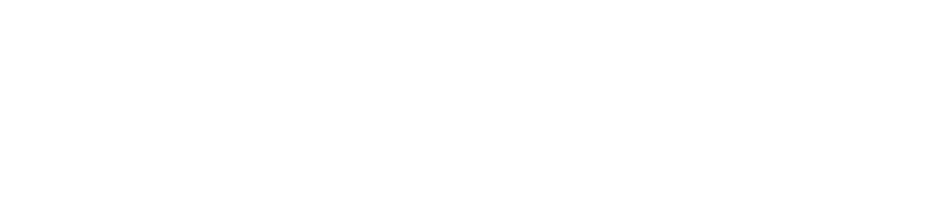
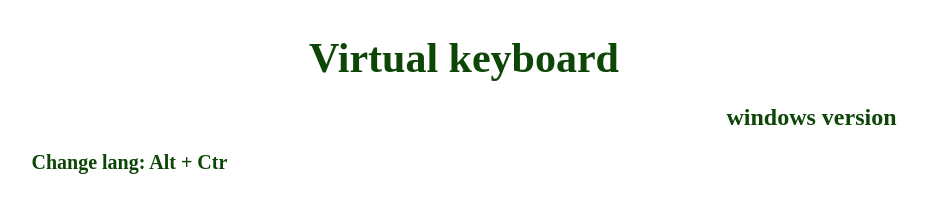
Before and after one commit to Nickbis/virtual-keyboard, a website: page index.html in a window 1280 px wide. Shown: the whole page, without its empty margins (176-1103 px from the left). Drawn offline with Linux system fonts and the light colour scheme.

Commit message:
feat: create header

```diff
--- /dev/null
+++ b/assets/css/styles.css
@@ -0,0 +1,28 @@
+html {
+  box-sizing: border-box;
+  scroll-behavior: smooth;
+}
+
+.header {
+  padding: 5px 20px 0;
+  width: 865px;
+  margin: 0 auto;
+  display: block;
+  flex-direction:  column;
+  color: #0d4606;
+}
+
+.title {
+  text-align: center;
+  font-size: 42px;
+  line-height: 35px;
+}
+
+.subtitle {
+  text-align: right;
+}
+
+.subtitle-second {
+  font-size: 20px;
+  padding-bottom: 5px;
+}
--- a/assets/index.js
+++ b/assets/index.js
@@ -0,0 +1,3 @@
+import createHeader from "./js/header.js";
+
+createHeader();
--- /dev/null
+++ b/assets/js/creater.js
@@ -0,0 +1,9 @@
+class Creater {
+  constructor(parent, tag, name) {
+    this.element = document.createElement(tag);
+    this.element.className = name;
+    parent.append(this.element);
+  }
+}
+
+export default Creater;
--- /dev/null
+++ b/assets/js/header.js
@@ -0,0 +1,17 @@
+import Creater from "./creater.js";
+
+class Header extends Creater {
+  constructor(parent) {
+    super(parent, 'div', 'header');
+    this.title = new Creater(this.element, 'h1', 'title');
+    this.title.element.textContent = 'Virtual keyboard';
+    this.subtitle = new Creater(this.element, 'h2', 'subtitle');
+    this.subtitle.element.textContent = 'windows version';
+    this.subtitle_second = new Creater(this.element, 'h3', 'subtitle-second');
+    this.subtitle_second.element.textContent = 'Change lang: Alt + Ctr';
+    }
+}
+
+const createHeader = () => new Header(document.body);
+
+export default createHeader;
--- a/index.html
+++ b/index.html
@@ -5,8 +5,9 @@
   <meta http-equiv="X-UA-Compatible" content="IE=edge">
   <meta name="viewport" content="width=device-width, initial-scale=1.0">
   <title>Virtual keyboard</title>
+  <link rel="stylesheet" href="./assets/css/styles.css">
 </head>
 <body>
-    <script src="./assets/index.js"></script>
+    <script src="./assets/index.js" type="module"></script>
 </body>
 </html>
--- a/package.json
+++ b/package.json
@@ -19,6 +19,5 @@
   "devDependencies": {
     "eslint": "^8.39.0",
     "eslint-config-airbnb-base": "^15.0.0",
-    "eslint-plugin-react": "^7.32.2"
   }
 }
```
